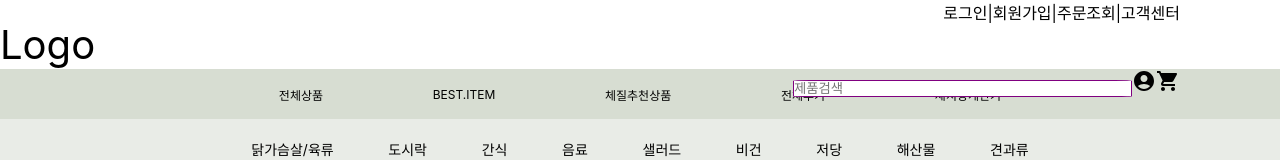
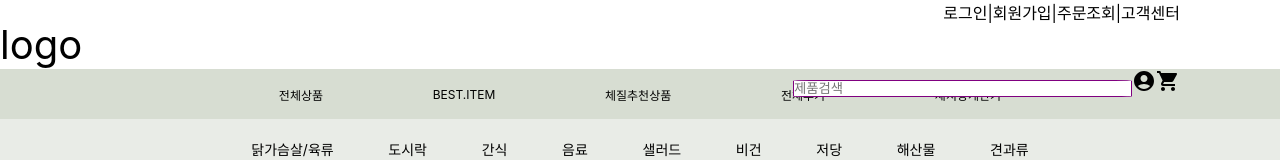
Before and after one commit to Korea-Healthy-Life/HealthyLife-web, a React (Create React App) app in the folder healthy-life/: page / in a window 1280 px wide. Shown: the top 160 px of the page. Built offline with nearby package versions, Linux system fonts and the light colour scheme.

Commit message:
2024072304

```diff
--- a/healthy-life/src/components/Header.tsx
+++ b/healthy-life/src/components/Header.tsx
@@ -31,7 +31,7 @@ export default function Header() {
 
     <br />
 
-    <a className= "logo" href="#">Logo</a>
+    <a className= "logo" href="#">logo</a>
 
 
 
```
